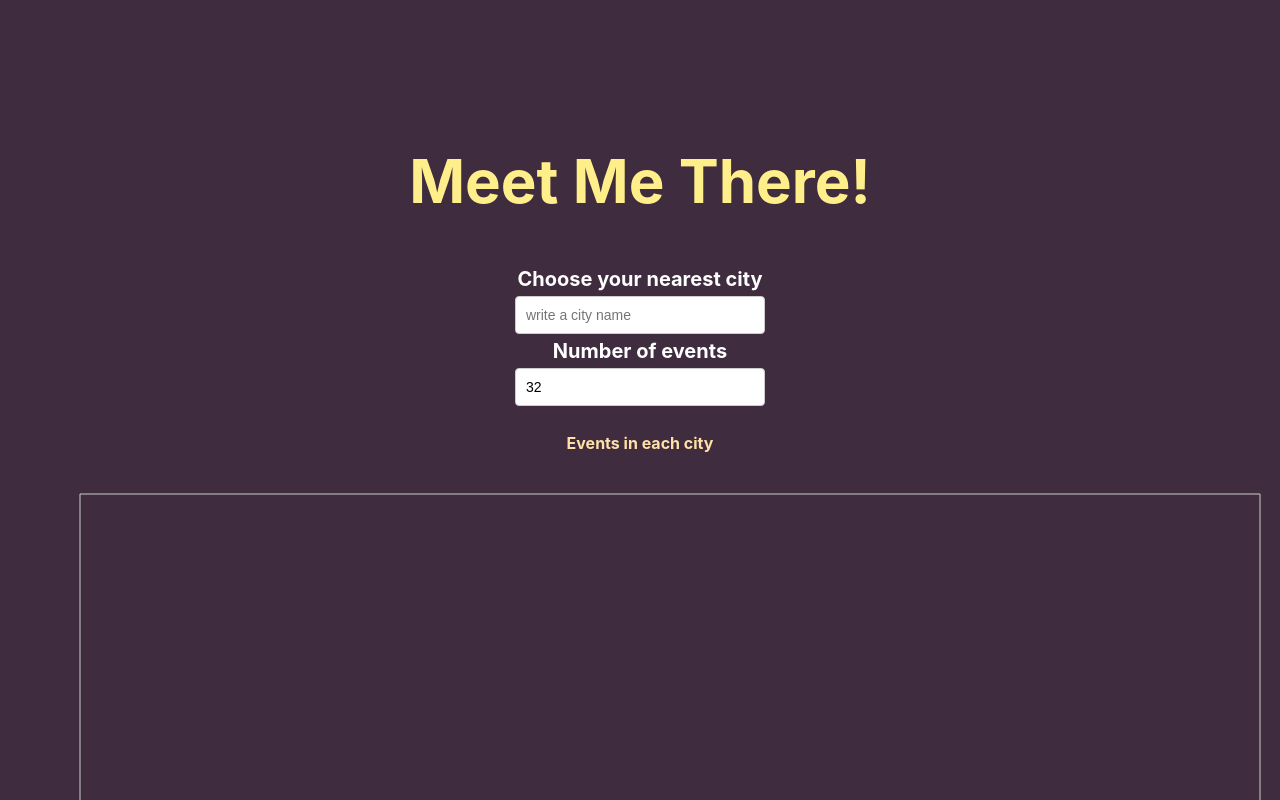
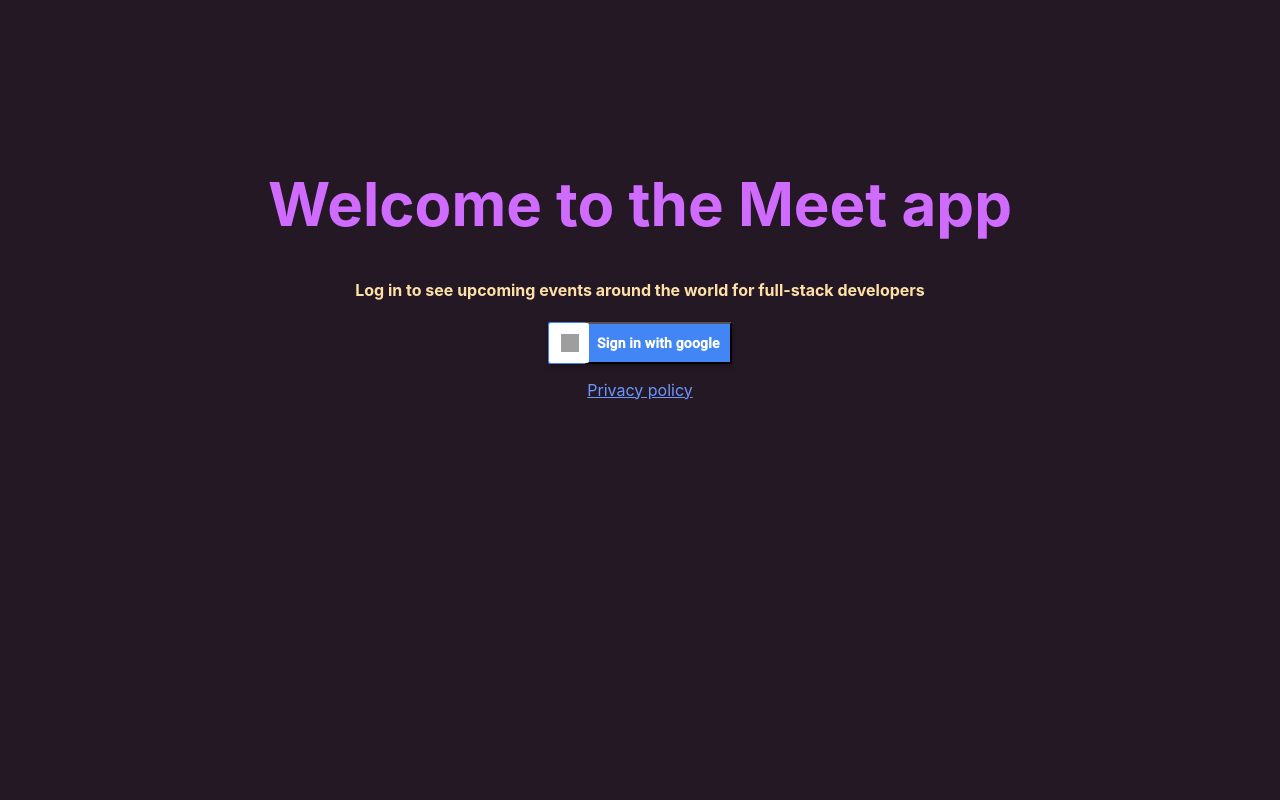
Before and after one commit to BJaguar71/MeetApp, a React (Create React App) app: page / in a window 1280 px wide. Shown: the top 800 px of the page. Built offline with nearby package versions, Linux system fonts and the light colour scheme; grey boxes are pictures that could not be loaded; what atatus-spa would draw is missing.

Commit message:
updated the app.js by adding newly created event genre component

```diff
--- a/src/App.js
+++ b/src/App.js
@@ -11,7 +11,7 @@ import {
   ResponsiveContainer, ScatterChart, Scatter, XAxis, YAxis, CartesianGrid, Tooltip
 } from 'recharts';
 import { mockData } from "./mock-data";
-
+import EventGenre from "./EventGenre";
 
 class App extends Component {
   state = {
@@ -132,7 +132,10 @@ class App extends Component {
             updateNumberOfEvents={(num) => this.updateNumberOfEvents(num)}
           />
         </div>
-        <h4>Events in each city</h4>
+        <div className="data-vis-wrapper">
+          <h4>Event's genre:</h4>
+          <EventGenre events={events} />
+          <h4>Events in each city:</h4>
           <ResponsiveContainer height={400}>
             <ScatterChart
               margin={{
@@ -146,16 +149,17 @@ class App extends Component {
               <XAxis type="category" dataKey="city" name="city" />
               <YAxis type="number" dataKey="number" name="number of events" allowDecimals={false} />
               <Tooltip cursor={{ strokeDasharray: '3 3' }} />
-            <Scatter data={this.getData()} fill="#8884d8" />
+              <Scatter data={this.getData()} fill="#ffef8a" />
             </ScatterChart>
           </ResponsiveContainer>
+        </div>
         <EventList events={events} />
-        {/* <WelcomeScreen
+        <WelcomeScreen
           showWelcomeScreen={showWelcomeScreen}
           getAccessToken={() => {
             getAccessToken();
           }}
-        /> */}
+        />
       </div>
     );
   }
```
Lines whose indentation alone changed are shown as unchanged.
